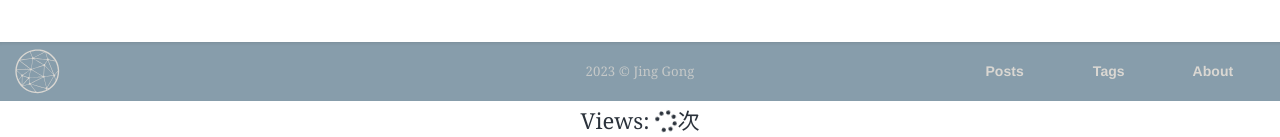
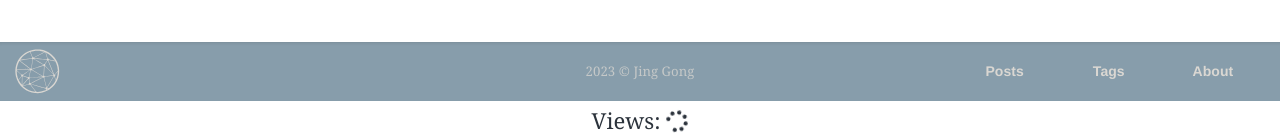
Before and after one commit to MikingG/blog, a Jekyll site: the page built from index.html, in a window 1280 px wide. Shown: the part 833-970 px from the top of the page. Built offline with Jekyll 4.4.1, drawn with Linux system fonts in a browser that asks for light colours; nearby versions of some CDN libraries; some web fonts are replaced; the list of posts is cut into pages by our own code; comment, search, counter and statistics services are not loaded.

Commit message:
Update default.html

```diff
--- a/_layouts/default.html
+++ b/_layouts/default.html
@@ -10,7 +10,7 @@
       <script async src="//busuanzi.ibruce.info/busuanzi/2.3/busuanzi.pure.mini.js"></script>
       <link rel="stylesheet" href="https://use.fontawesome.com/releases/v5.3.1/css/all.css" integrity="sha384-mzrmE5qonljUremFsqc01SB46JvROS7bZs3IO2EmfFsd15uHvIt+Y8vEf7N7fWAU" crossorigin="anonymous">
       <div class="views-guests">
-        <span id="busuanzi_container_page_pv">Views: <span id="busuanzi_value_page_pv"><i class="fa fa-spinner fa-spin"></i></span>次</span>
+        <span id="busuanzi_container_page_pv">Views: <span id="busuanzi_value_page_pv"><i class="fa fa-spinner fa-spin"></i></span></span>
       </div>
       <style>
         .views-guests {
```
